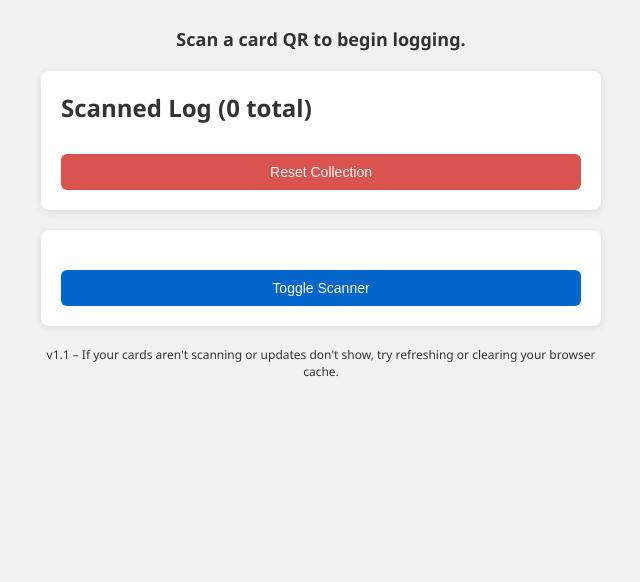
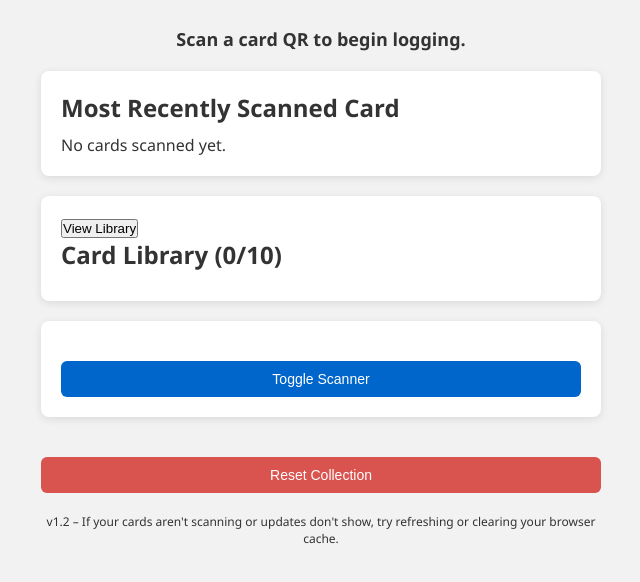
Before and after one commit to Aquawarrior7764/garcia-cards, a plain HTML site: page index.html in a window 1280 px wide. Shown: the part 66-648 px from the top of the page, without its empty margins (319-959 px from the left). Drawn offline with nearby package versions, Linux system fonts and the light colour scheme.

Commit message:
Update index.html

```diff
--- a/index.html
+++ b/index.html
@@ -4,17 +4,26 @@
   <meta charset="UTF-8" />
   <meta name="viewport" content="width=device-width, initial-scale=1.0" />
   <title>Garcia Cards</title>
-  <link rel="stylesheet" href="style.css?v=1.1" />
+  <link rel="stylesheet" href="style.css?v=1.2" />
 </head>
 <body>
   <h1>Garcia Cards</h1>
 
   <p id="scan-result">Scan a card QR to begin logging.</p>
 
+  <section id="recent-card-section">
+    <h2>Most Recently Scanned Card</h2>
+    <div id="recent-card" class="card-placeholder">
+      <p>No cards scanned yet.</p>
+    </div>
+  </section>
+
   <section>
-    <h2>Scanned Log (<span id="scan-count">0</span> total)</h2>
-    <ul id="scan-log"></ul>
-    <button id="reset-btn">Reset Collection</button>
+    <button id="toggle-library-btn">View Library</button>
+    <div id="library-container" class="hidden">
+      <h2>Card Library (<span id="collection-count">0</span>/10)</h2>
+      <div id="card-library" class="card-grid"></div>
+    </div>
   </section>
 
   <section>
@@ -25,11 +34,13 @@
     </div>
   </section>
 
+  <button id="reset-btn">Reset Collection</button>
+
   <script src="https://unpkg.com/jsqr/dist/jsQR.js"></script>
-  <script src="app.js?v=1.1"></script>
+  <script src="app.js?v=1.2"></script>
 
   <p style="text-align:center; font-size: 12px; margin-top: 20px;">
-    v1.1 – If your cards aren't scanning or updates don't show, try refreshing or clearing your browser cache.
+    v1.2 – If your cards aren't scanning or updates don't show, try refreshing or clearing your browser cache.
   </p>
 </body>
 </html>
```
